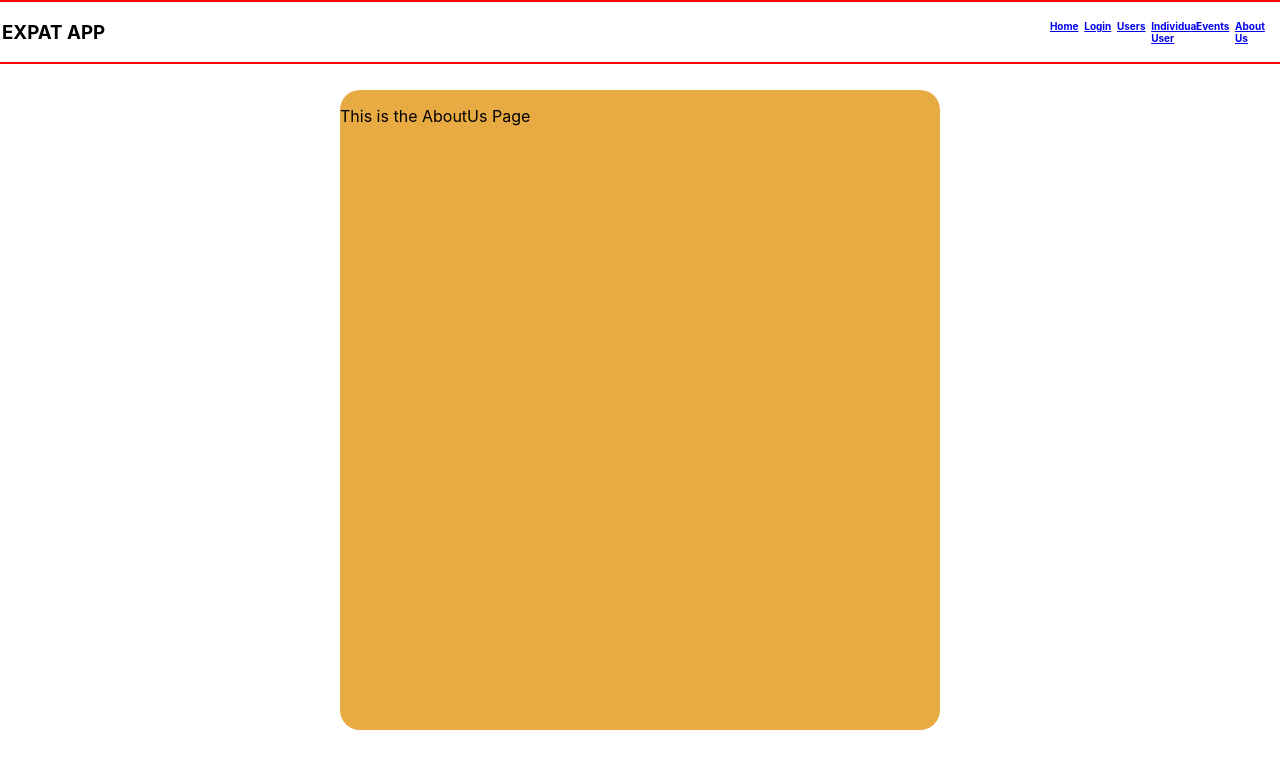
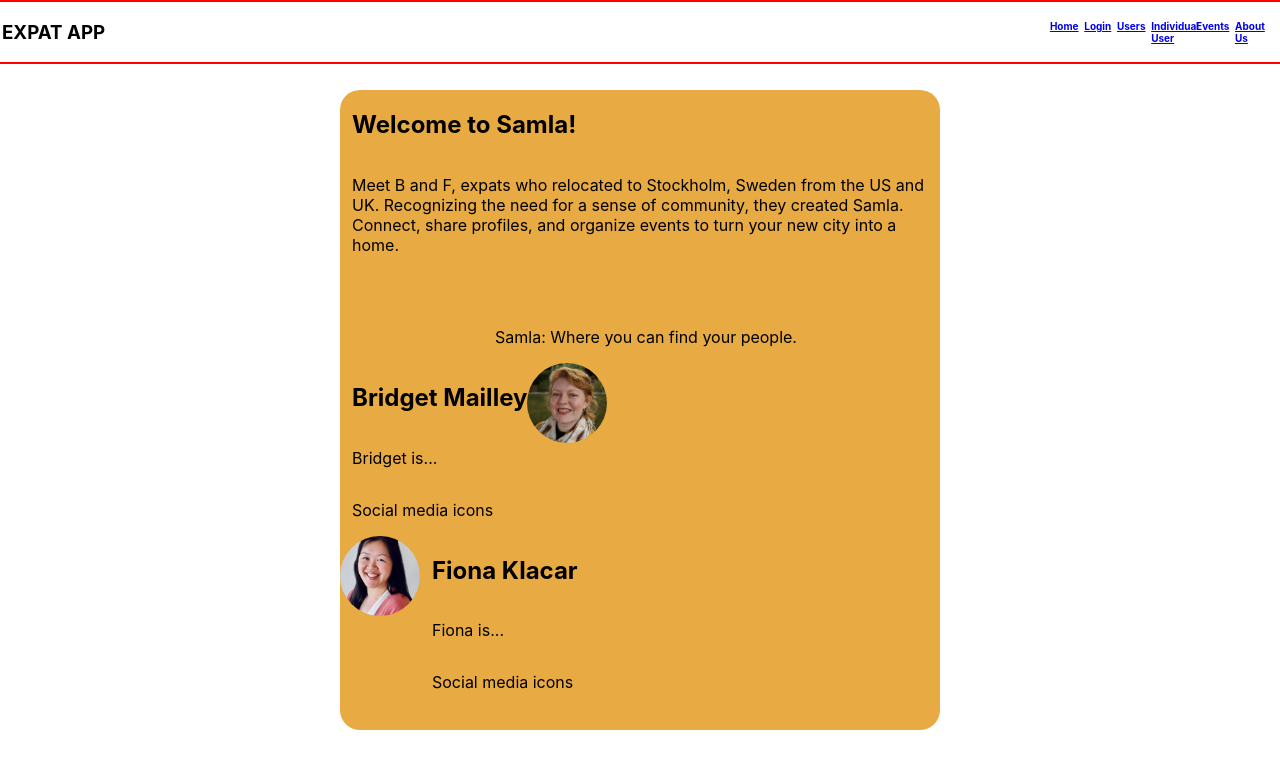
Before and after one commit to beemailley/final-project-frontend-bm, a React (Create React App) app: page /aboutus in a window 1280 px wide. Shown: the top 768 px of the page. Built offline with nearby package versions, Linux system fonts and the light colour scheme.

Commit message:
worked on styling for AboutUs page

```diff
--- a/src/App.js
+++ b/src/App.js
@@ -83,7 +83,6 @@ export const App = () => {
               <Route path="*" element={<NotFound />} />
             </Routes>
           </InnerWrapper>
-
         </OuterWrapper>
       </BrowserRouter>
     </Provider>
--- a/src/components/AboutUs/AboutUs.js
+++ b/src/components/AboutUs/AboutUs.js
@@ -1,5 +1,47 @@
-import React from 'react'
+import React from 'react';
+import { Introduction, BridgetWrapper, BridgetInformation, FionaWrapper, FionaInformation, LinksWrapper, Img } from './AboutUs.styles'
+import BridgetMailley from '../../images/BridgetMailley.jpg';
+import FionaKlacar from '../../images/FionaKlacar.jpg';
 
 export const AboutUs = () => {
-  return <p>This is the AboutUs Page</p>
-}
+  return (
+    <>
+      <Introduction>
+        <h1>Welcome to Samla!</h1>
+        <p>Meet B and F, expats who relocated to Stockholm,
+      Sweden from the US and UK. Recognizing the need for
+      a sense of community, they created Samla.
+      Connect, share profiles, and organize events
+      to turn your new city into a home.
+        </p>
+        <br /><br />
+        <p style={{ textAlign: 'center' }}>
+  Samla: Where you can find your people.
+
+        </p>
+      </Introduction>
+
+      <BridgetWrapper>
+        <BridgetInformation>
+          <h2>Bridget Mailley</h2>
+          <p>Bridget is...</p>
+          <LinksWrapper>
+            <p>Social media icons</p>
+          </LinksWrapper>
+        </BridgetInformation>
+        <Img src={BridgetMailley} alt="Bridget Mailley" />
+      </BridgetWrapper>
+      <FionaWrapper>
+        <Img src={FionaKlacar} alt="Fiona Klacar" />
+        <FionaInformation>
+          <h2>Fiona Klacar</h2>
+          <p>Fiona is...</p>
+          <LinksWrapper>
+            <p>Social media icons</p>
+          </LinksWrapper>
+        </FionaInformation>
+      </FionaWrapper>
+
+    </>
+  );
+};
--- /dev/null
+++ b/src/components/AboutUs/AboutUs.styles.js
@@ -0,0 +1,38 @@
+import styled from 'styled-components';
+
+export const Introduction = styled.div`
+    display: flex;
+    flex-direction: column;
+    margin-left: 2%;
+`
+export const BridgetWrapper = styled.div`
+    display: flex;
+    flex-direction: row;
+`
+export const BridgetInformation = styled.div`
+    display: flex;
+    flex-direction: column;
+    margin-left: 2%;
+`
+
+export const FionaWrapper = styled.div`
+    display: flex;
+    flex-direction: row;
+`
+export const FionaInformation = styled.div`
+    display: flex;
+    flex-direction: column;
+    margin-left: 2%;
+`
+
+export const LinksWrapper = styled.div`
+    display: flex;
+    flex-direction: row;
+`
+
+export const Img = styled.img`
+    border-radius: 50%;
+    width: 80px;
+    height: 80px;
+    object-fit: cover;
+`
--- a/src/components/GlobalStyles.js
+++ b/src/components/GlobalStyles.js
@@ -17,6 +17,7 @@ export const InnerWrapper = styled.div`
     border-radius: 20px;
     background-color: #E8AA42;
     margin-top: 10%;
+    overflow-y: auto;
 
     @media (min-width: 668px) and (max-width: 1024px) {
         width: 85vw;
--- a/src/components/Welcome/Welcome.js
+++ b/src/components/Welcome/Welcome.js
@@ -1,12 +1,12 @@
 import React from 'react';
 import { Button } from '../Button/Button.styles';
-import { ContentWrapper } from './Welcome.styles';
+import { WelcomeWrapper } from './Welcome.styles';
 
 export const Welcome = () => {
   return (
-    <ContentWrapper>
+    <WelcomeWrapper>
       <p>This is the Welcome Page</p>
       <Button type="cta">Let&apos;s go!</Button>
-    </ContentWrapper>
+    </WelcomeWrapper>
   )
 }
--- a/src/components/Welcome/Welcome.styles.js
+++ b/src/components/Welcome/Welcome.styles.js
@@ -1,6 +1,6 @@
 import styled from 'styled-components';
 
-export const ContentWrapper = styled.div`
+export const WelcomeWrapper = styled.div`
 display: flex;
 width: 90vw;
 height: 90vw;
--- a/src/index.css
+++ b/src/index.css
@@ -13,6 +13,10 @@ code {
     monospace;
 }
 
+p {
+  font-size: 16px;
+}
+
 /* .header {
   display: flex;
   flex-direction: row;
```
Also changed, not shown: src/images/BridgetMailley.jpg (added), src/images/FionaKlacar.jpg (added).
